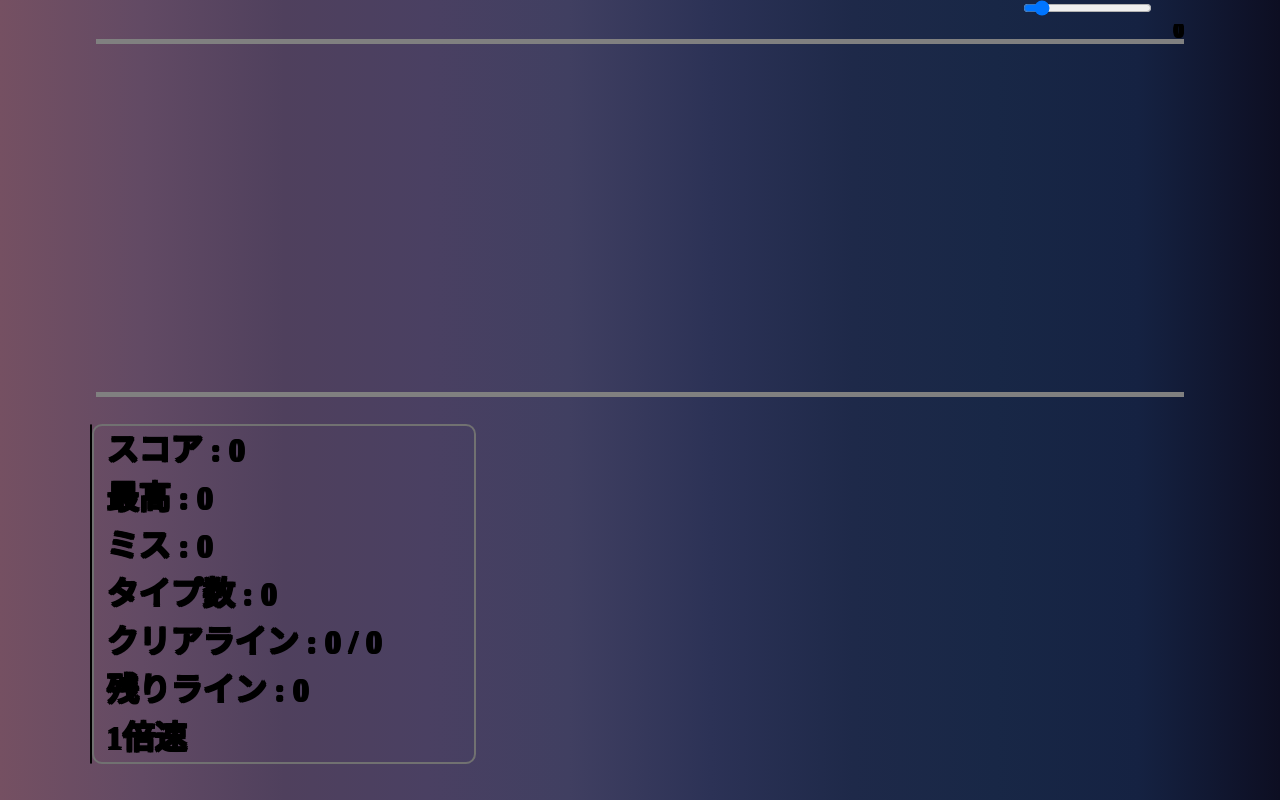
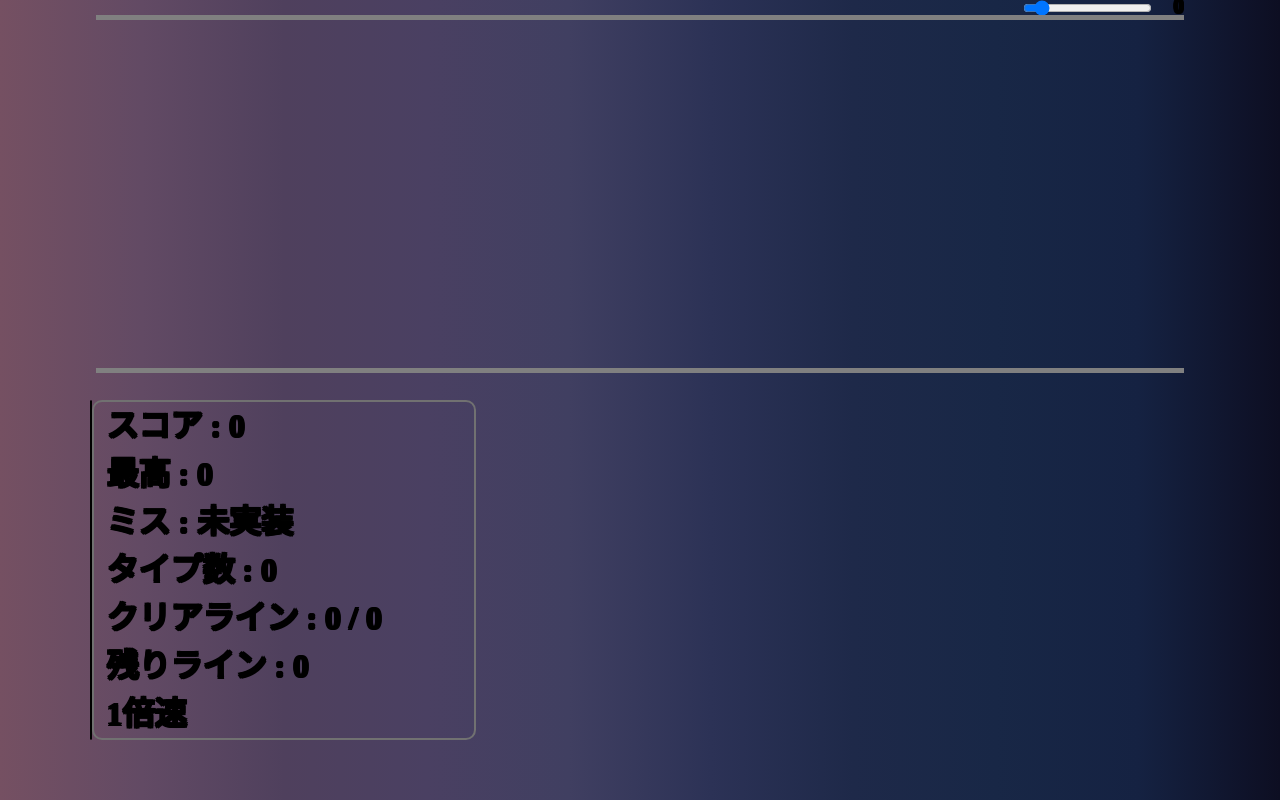
Before and after one commit to tube22-ex/TY_test, a plain HTML site: page index.html in a window 1280 px wide. Drawn offline with Linux system fonts and the light colour scheme; no server answers.

Commit message:
Update index.html

```diff
--- a/index.html
+++ b/index.html
@@ -14,7 +14,6 @@
 </head>
 <body>
     <input id="playVolume" type="range" value="10">
-    <wbr>
     <div id="content_parent">
         <div id="content">
             <span id="typing_speed">0</span>
@@ -39,7 +38,7 @@
         <div id="status">
             <span>スコア : </span><span id="score_div">0</span><br>
             <span>最高 : </span><span id="possible_div">0</span><br>
-            <span>ミス : </span><span id="miss_div">0</span><br>
+            <span>ミス : </span><span id="miss_div">未実装</span><br>
             <span>タイプ数 : </span><span id="type_div">0</span><br>
             <span>クリアライン : </span><span id="line_div">0 / 0</span><br>
             <span>残りライン : </span><span id="nocori_line_div">0</span><br>
```
